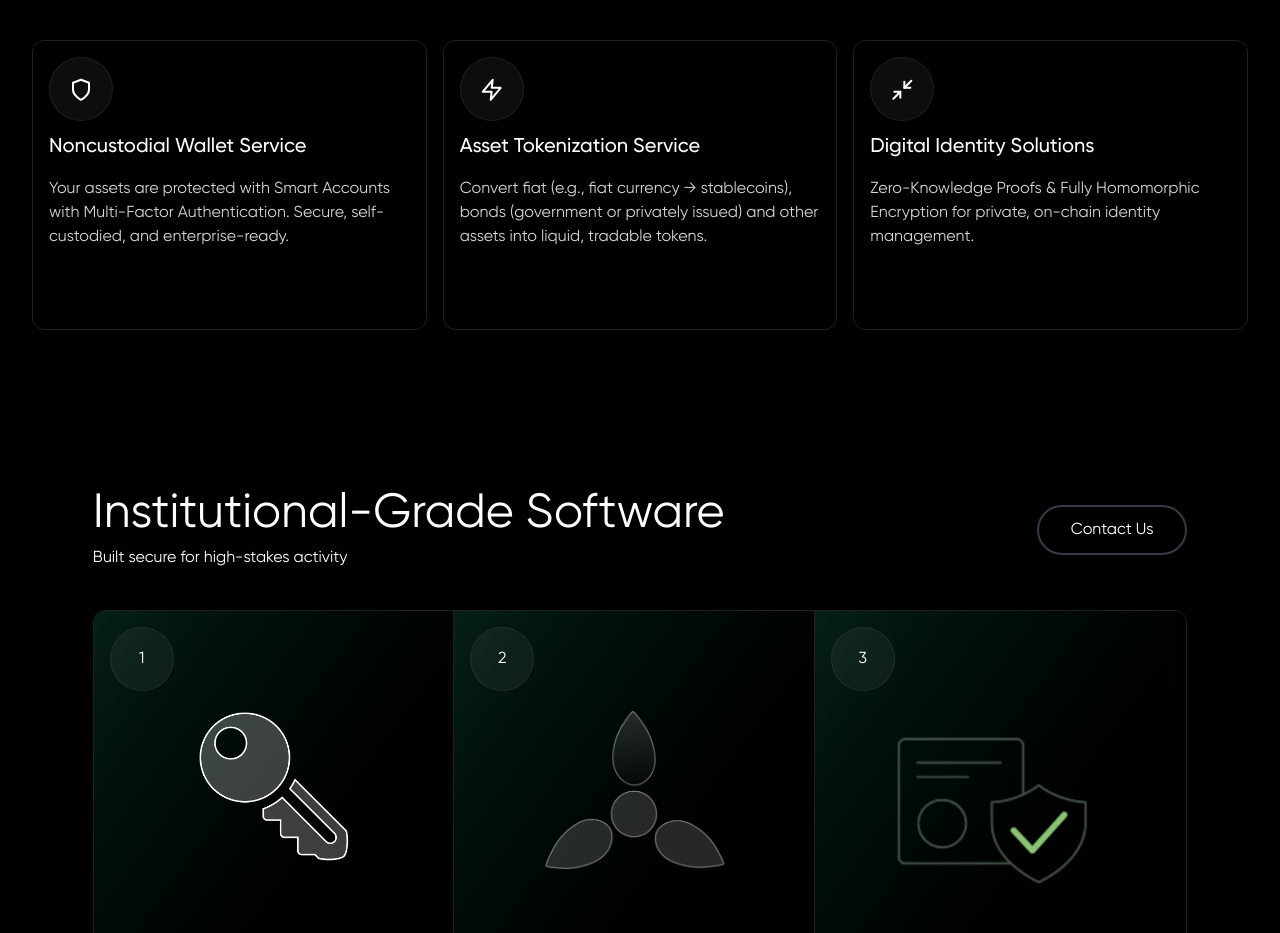
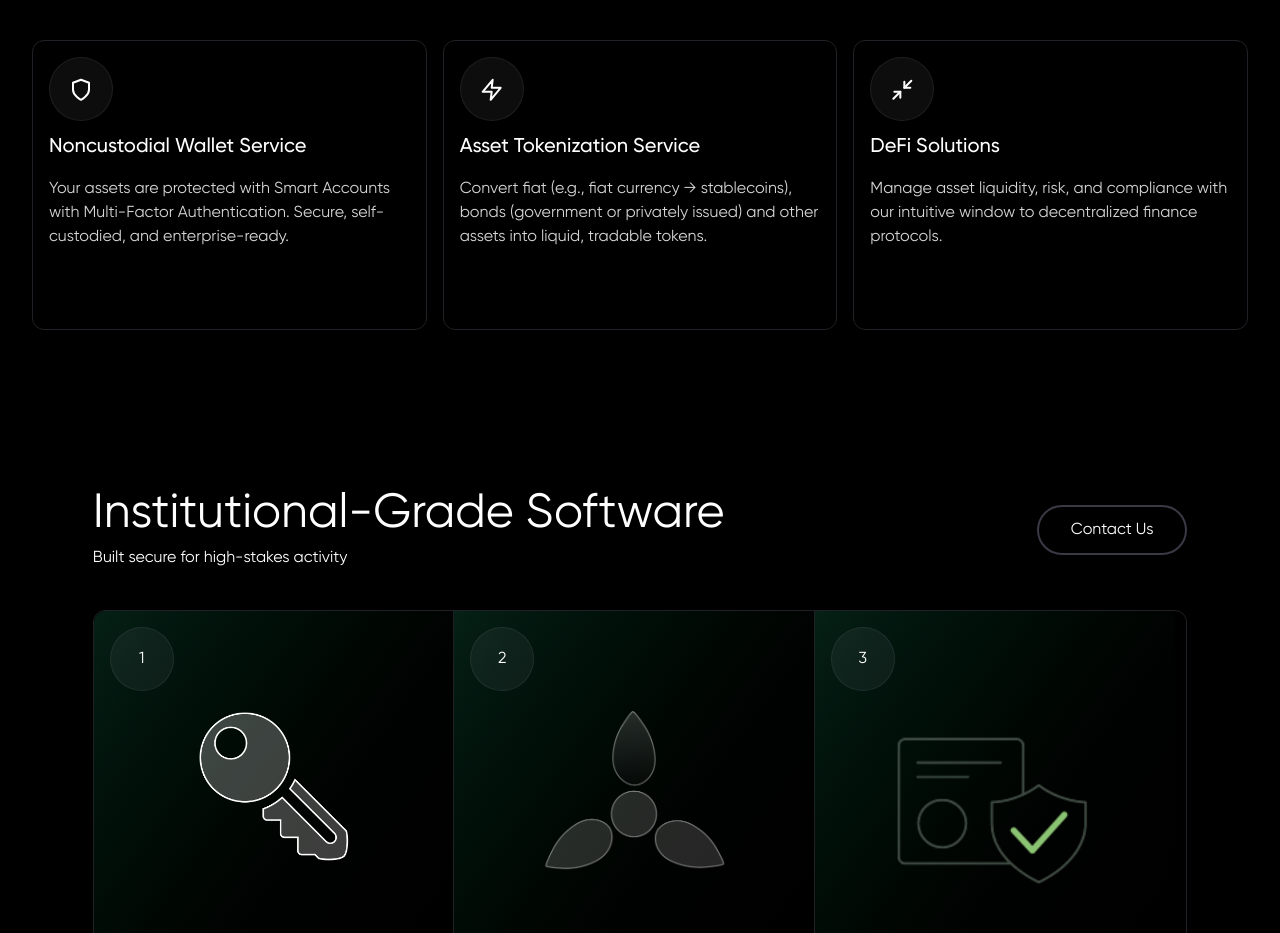
Before and after one commit to 0xsereel/website, a React (Vite) app: page / in a window 1280 px wide. Shown: the part 960-1893 px from the top of the page. Built offline with nearby package versions, Linux system fonts and the light colour scheme.

Commit message:
DID to DEFI

```diff
--- a/src/components/About/AboutHero.tsx
+++ b/src/components/About/AboutHero.tsx
@@ -196,11 +196,11 @@ export const AboutHero = () => {
 
                 <div className="mt-3">
                   <h3 className="font-gilroy-medium text-xl">
-                    Digital Identity Solutions
+                    DeFi Solutions
                   </h3>
                   <p className="mt-4 text-[#D5D5D5]">
-                    Zero-Knowledge Proofs & Fully Homomorphic Encryption for
-                    private, on-chain identity management.
+                    Manage asset liquidity, risk, and compliance with our
+                    intuitive window to decentralized finance protocols.
                   </p>
                 </div>
               </div>
--- a/src/components/Home/CoreProduct.tsx
+++ b/src/components/Home/CoreProduct.tsx
@@ -122,12 +122,10 @@ export const CoreProduct = () => {
             </div>
 
             <div className="mt-3">
-              <h3 className="font-gilroy-medium text-xl">
-                Digital Identity Solutions
-              </h3>
+              <h3 className="font-gilroy-medium text-xl">DeFi Solutions</h3>
               <p className="mt-4 text-[#D5D5D5]">
-                Zero-Knowledge Proofs & Fully Homomorphic Encryption for
-                private, on-chain identity management.
+                Manage asset liquidity, risk, and compliance with our intuitive
+                window to decentralized finance protocols.
               </p>
             </div>
           </div>
--- a/src/pages/solutions/Identity.tsx
+++ b/src/pages/solutions/Identity.tsx
@@ -7,7 +7,7 @@ export const Identity = () => {
     <div className="w-full">
       <Header />
       <div className="w-full h-[300px] bg-black flex items-center justify-center bg-gradient-to-bl from-[#1CA36E]/30 via-black to-[#1CA36E]/30">
-        <h1 className="text-white text-4xl font-bold">Digital Identity Integration</h1>
+        <h1 className="text-white text-4xl font-bold">DeFi Integration</h1>
       </div>
 
       <div className="w-full bg-black py-10 px-5">
```
